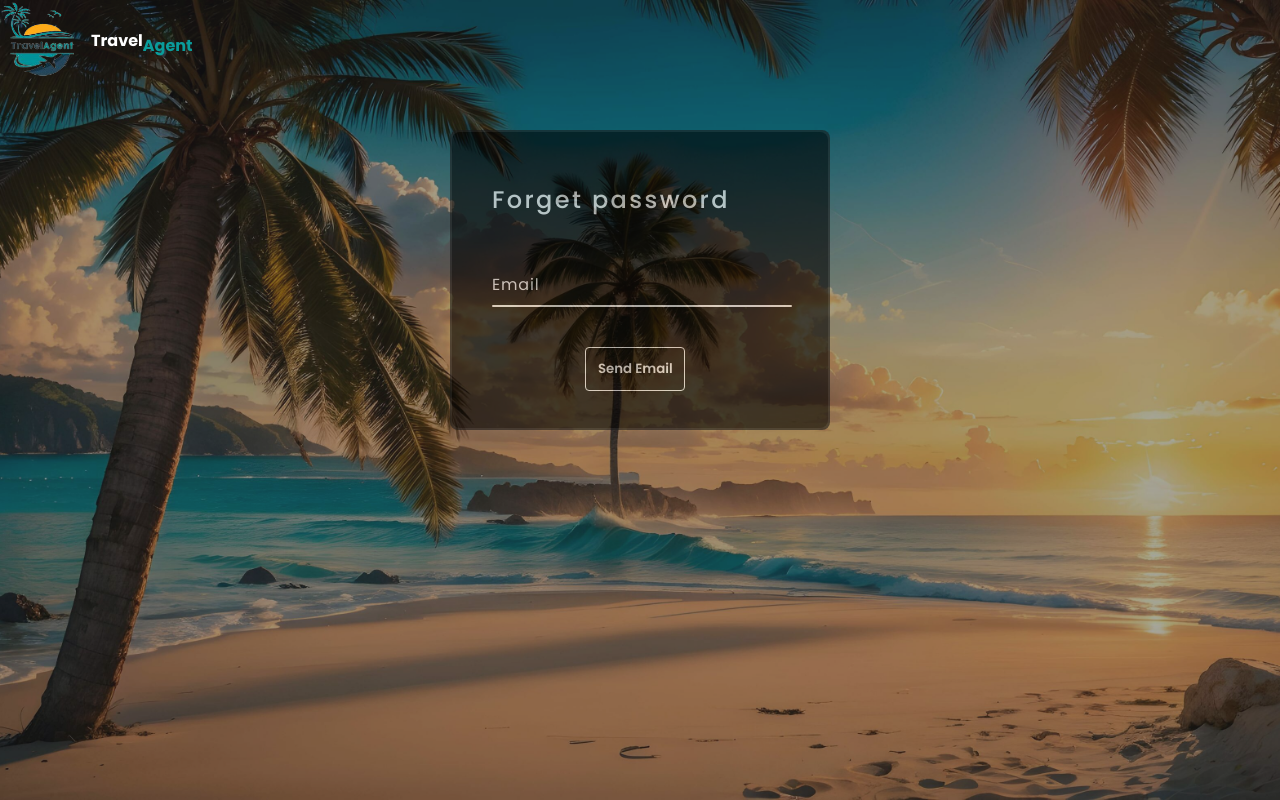
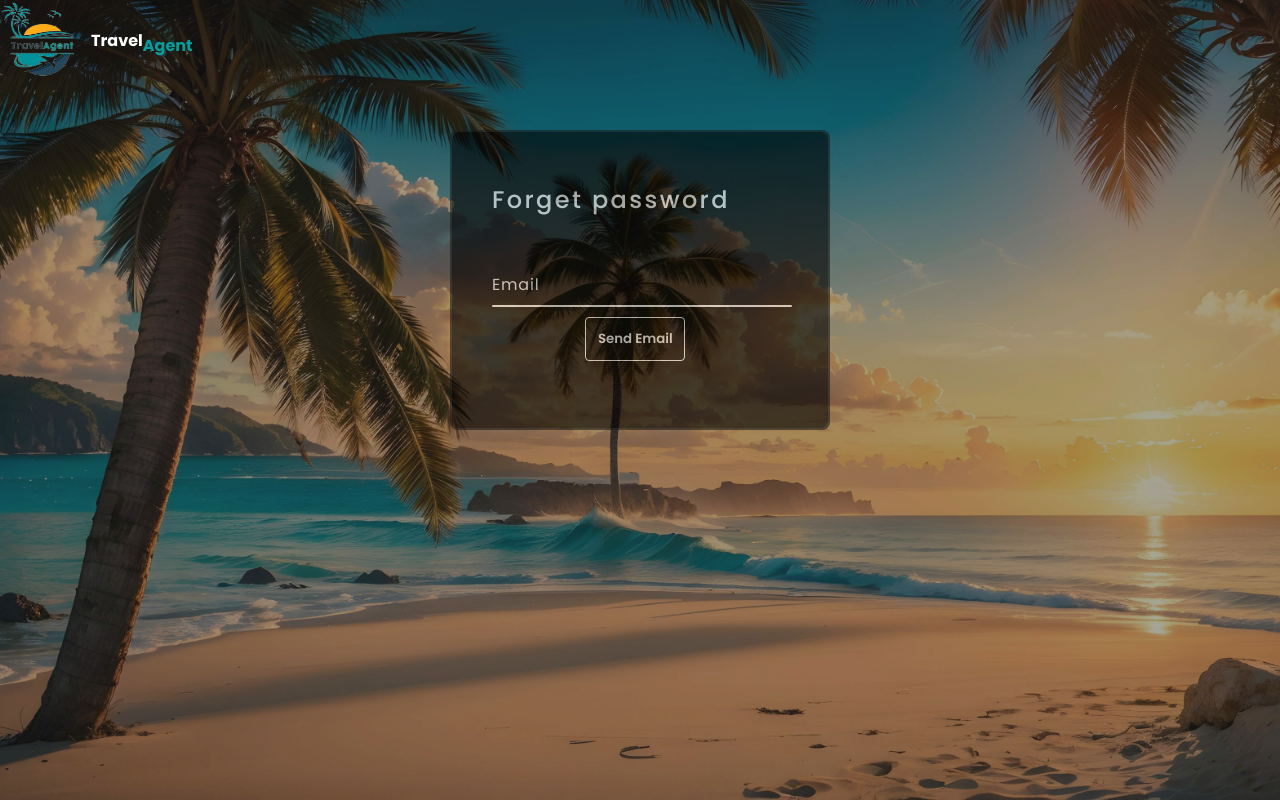
Before and after one commit to iamAbdo/S4, a PHP site: page /forgetpassword.html in a window 1280 px wide. Run offline with PHP 8.4, Linux system fonts and the light colour scheme.

Commit message:
forgetpassword

```diff
--- a/assets/css/forgetpassword.css
+++ b/assets/css/forgetpassword.css
@@ -175,7 +175,7 @@ input[type="submit"] {
   transition: all .3s ease;
   position: relative;
   left: 7em;
-  bottom: -30px;
+  bottom: -px;
 }
 input[type="submit"]:hover{
 background: #ffffff;
```
